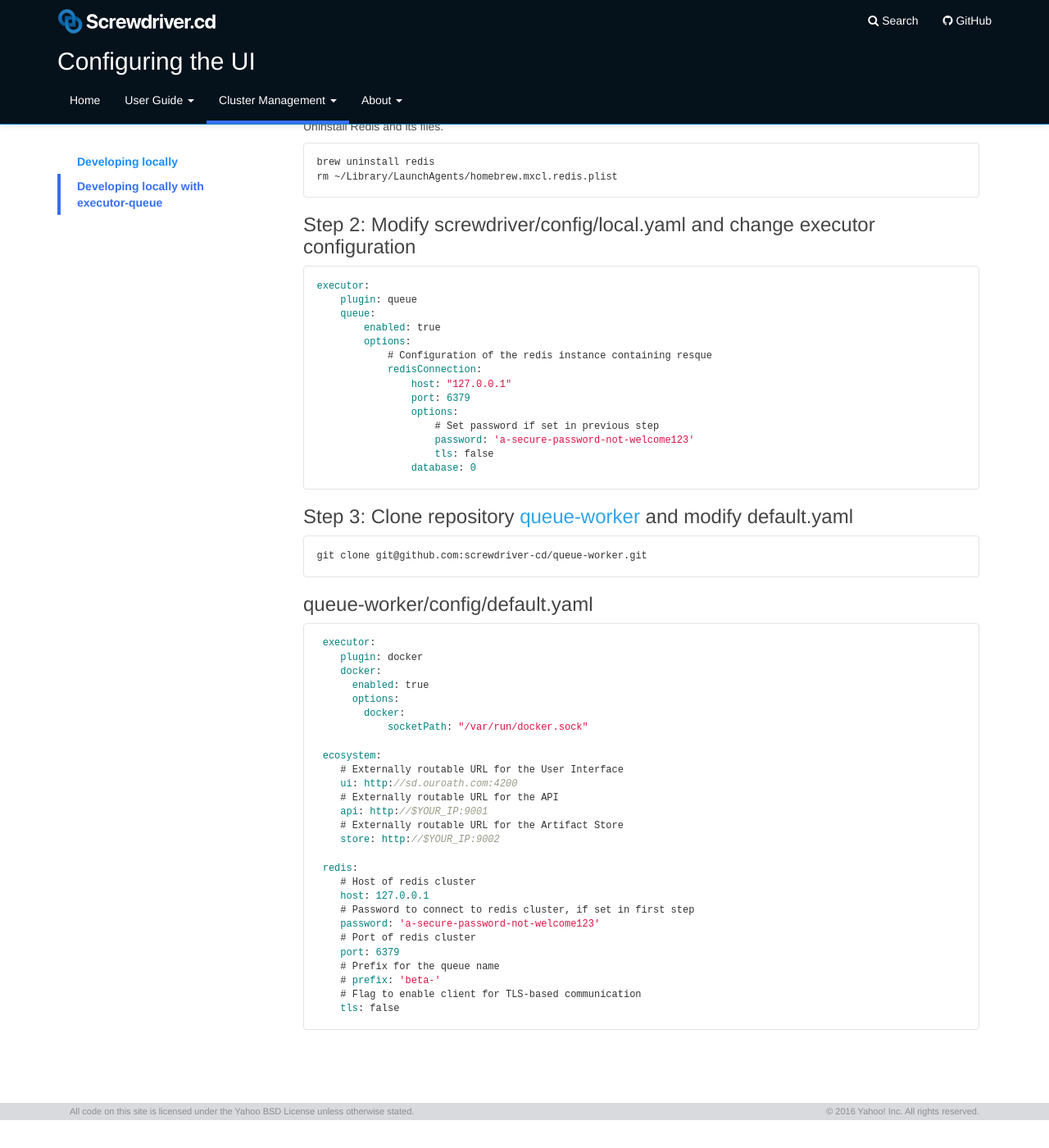
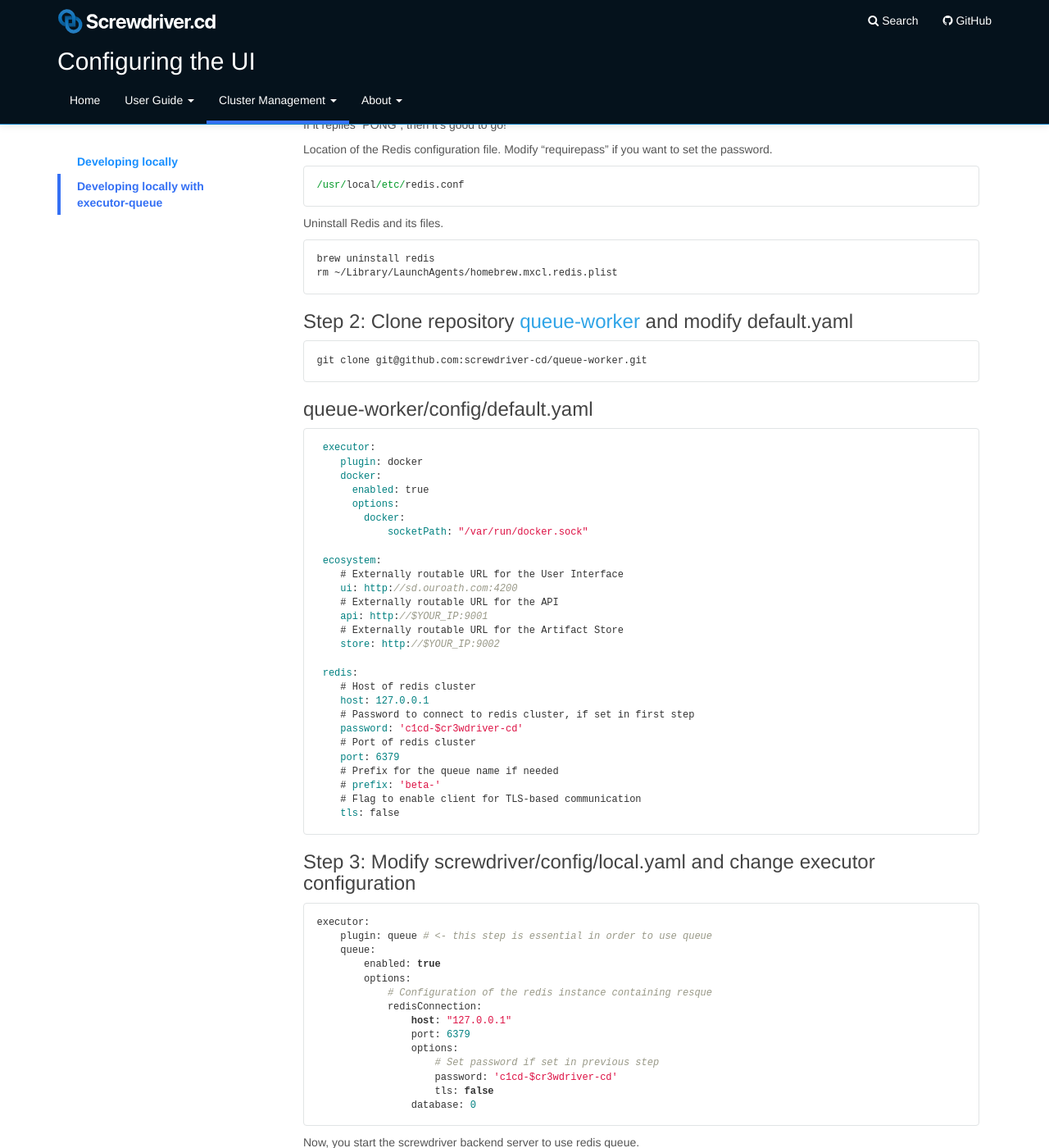
Before and after one commit to screwdriver-cd/guide, a Jekyll site: the page built from docs/cluster-management/developing-locally.md, in a window 1280 px wide and 1400 px high, scrolled down 4673 px. Shown: the whole window at 82% size. Built offline with Jekyll 4.4.1, drawn with Linux system fonts in a browser that asks for light colours; before the commit the page ends 6039 px from its top, so only the background shows below that; some of the changed text lies outside the part shown.

Commit message:
docs: update

````diff
--- a/docs/cluster-management/developing-locally.md
+++ b/docs/cluster-management/developing-locally.md
@@ -178,66 +178,58 @@ While all ui, screwdriver and store are runing, now you can go to `http://sd.scr
 
 ## Developing locally with executor-queue
 
+Instead of using single docker executor, we can use redis queue to enable screwdriver to run more sophisticated [workflow](https://docs.screwdriver.cd/user-guide/configuration/workflow) such as: `build_periodically ` and `freezeWindow`.
+
 ### Step 1: Install redis server and client
-```
-brew update
+
+> We uses [brew](https://brew.sh/) as Package Manager for mac, you need to have `brew` installed locally prior to proceeding.
+
+```bash
 brew install redis
 ```
 
 To have launchd, start Redis now and restart at login:
-```
+
+```bash
 brew services start redis
 ```
 
 Or, if you don't want/need a background service you can just run:
 
-```
+```bash
 redis-server /usr/local/etc/redis.conf
 ```
 
 Test to see if the Redis server is running.
 
-```
+```bash
 redis-cli ping
 ```
+
 If it replies “PONG”, then it’s good to go!
 
 Location of the Redis configuration file. Modify "requirepass" if you want to set the password.
 
-```
+```bash
 /usr/local/etc/redis.conf
 ```
 
 Uninstall Redis and its files.
 
-```
+```bash
 brew uninstall redis
 rm ~/Library/LaunchAgents/homebrew.mxcl.redis.plist
 ```
-### Step 2: Modify screwdriver/config/local.yaml and change executor configuration
-```
-executor:
-    plugin: queue
-    queue:
-        enabled: true
-        options:
-            # Configuration of the redis instance containing resque
-            redisConnection:
-                host: "127.0.0.1"
-                port: 6379
-                options:
-                    # Set password if set in previous step
-                    password: 'a-secure-password-not-welcome123'
-                    tls: false
-                database: 0
+
+### Step 2: Clone repository [queue-worker](https://github.com/screwdriver-cd/queue-worker) and modify default.yaml
+
+```bash
+git clone git@github.com:screwdriver-cd/queue-worker.git
 ```
 
-### Step 3: Clone repository [queue-worker](https://github.com/screwdriver-cd/queue-worker) and modify default.yaml
-```
-git clone git@github.com:screwdriver-cd/queue-worker.git
-```
 ### queue-worker/config/default.yaml
-```
+
+```yaml
  executor:
     plugin: docker
     docker:
@@ -258,11 +250,37 @@ git clone git@github.com:screwdriver-cd/queue-worker.git
     # Host of redis cluster
     host: 127.0.0.1
     # Password to connect to redis cluster, if set in first step
-    password: 'a-secure-password-not-welcome123'
+    password: 'c1cd-$cr3wdriver-cd'
     # Port of redis cluster
     port: 6379
-    # Prefix for the queue name
+    # Prefix for the queue name if needed
     # prefix: 'beta-'
     # Flag to enable client for TLS-based communication
     tls: false
 ```
+
+### Step 3: Modify screwdriver/config/local.yaml and change executor configuration
+
+```yaml
+executor:
+    plugin: queue # <- this step is essential in order to use queue
+    queue:
+        enabled: true
+        options:
+            # Configuration of the redis instance containing resque
+            redisConnection:
+                host: "127.0.0.1"
+                port: 6379
+                options:
+                    # Set password if set in previous step
+                    password: 'c1cd-$cr3wdriver-cd'
+                    tls: false
+                database: 0
+```
+
+Now, you start the screwdriver backend server to use redis queue.
+
+
+```bash
+npm install && npm run start
+```
````
